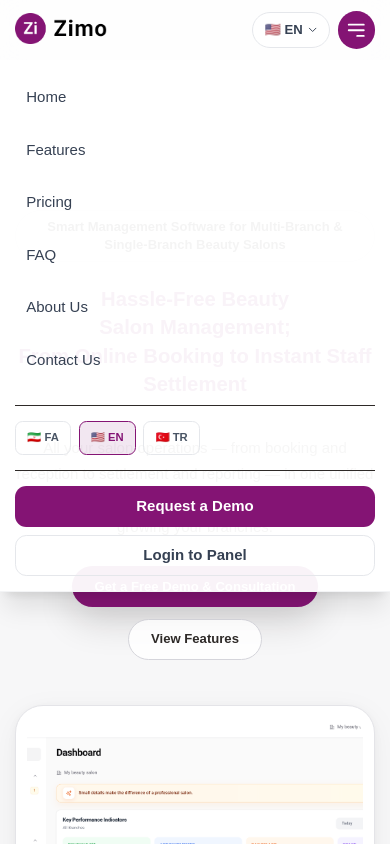
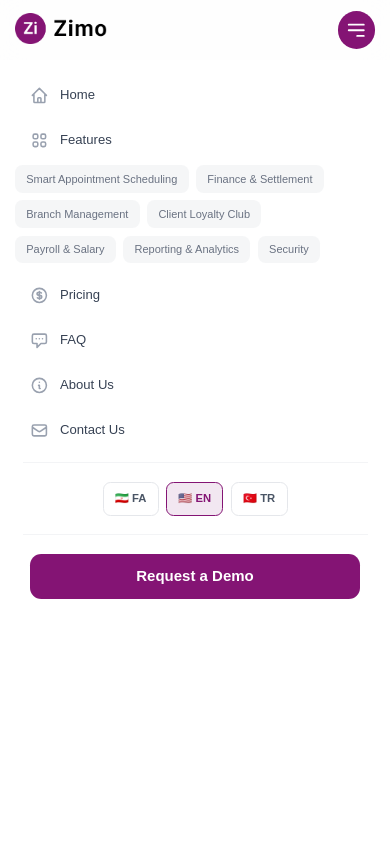
Before and after one commit to mehdijalalii/zimo-frontend, a Next.js app: page /en in a window 390 px wide. Both pictures are taken after a click on the button 356 px from the left and 30 px from the top of the page. Shown: the top 844 px of the page. Built offline with nearby package versions, Linux system fonts and the light colour scheme.

Commit message:
refactor: mobile menu with feature sub-items, icons, and improved styling

```diff
--- a/src/components/Header.tsx
+++ b/src/components/Header.tsx
@@ -219,7 +219,7 @@ export default function Header({ locale, translations }: HeaderProps) {
   const nav = translations.nav;
 
   return (
-    <header className="fixed inset-x-0 top-0 z-50 w-full border-b border-gray-100 bg-white/80 backdrop-blur-md transition-all duration-300">
+    <><header className="fixed inset-x-0 top-0 z-50 w-full border-b border-gray-100 bg-white/80 backdrop-blur-md transition-all duration-300">
       <div className="mx-auto flex h-16 max-w-7xl items-center justify-between px-4 sm:px-6 lg:px-8">
         <div className="flex items-center gap-4">
           <Link href={getHref(locale, 'home')} className="flex items-center">
@@ -316,15 +316,15 @@ export default function Header({ locale, translations }: HeaderProps) {
             >
               {nav.demo}
             </Link>
-            <Link
+            {/* <Link
               href={getLoginHref()}
               className="rounded-full border border-gray-200 bg-white px-5 py-2 text-sm font-bold text-gray-700 transition hover:bg-gray-50"
             >
               {nav.login}
-            </Link>
+            </Link> */}
           </div>
 
-          <LanguageSwitcher locale={locale} />
+          {!mobileMenuOpen && <LanguageSwitcher locale={locale} />}
 
           <button
             className="flex size-10 items-center justify-center rounded-full bg-[#841474] text-white lg:hidden"
@@ -337,45 +337,93 @@ export default function Header({ locale, translations }: HeaderProps) {
         </div>
       </div>
 
+    </header>
       {mobileMenuOpen && (
-        <div className="absolute inset-x-0 top-full border-b border-gray-100 bg-white/95 p-4 shadow-xl backdrop-blur-xl lg:hidden">
-          <div className="flex flex-col gap-2">
-            <Link href={getHref(locale, 'home')} className="rounded-lg p-3 text-gray-700 hover:bg-gray-50">
+        <div className="fixed inset-0 top-16 z-[60] bg-white overflow-y-auto lg:hidden">
+          <div className="p-4 flex flex-col gap-1">
+            <Link href={getHref(locale, 'home')} onClick={() => setMobileMenuOpen(false)}
+              className="flex items-center gap-3 py-3 px-4 rounded-xl text-sm font-medium text-gray-700 hover:text-[#841474] hover:bg-gray-50 transition-colors">
+              <svg className="size-5 shrink-0 text-gray-400" fill="none" viewBox="0 0 24 24" stroke="currentColor">
+                <path strokeLinecap="round" strokeLinejoin="round" strokeWidth={2} d="M3 12l2-2m0 0l7-7 7 7M5 10v10a1 1 0 001 1h3m10-11l2 2m-2-2v10a1 1 0 01-1 1h-3m-6 0a1 1 0 001-1v-4a1 1 0 011-1h2a1 1 0 011 1v4a1 1 0 001 1m-6 0h6" />
+              </svg>
               {nav.home}
             </Link>
-            <Link href={getHref(locale, 'features')} className="rounded-lg p-3 text-gray-700 hover:bg-gray-50">
+
+            <Link href={getHref(locale, 'features')} onClick={() => setMobileMenuOpen(false)}
+              className="flex items-center gap-3 py-3 px-4 rounded-xl text-sm font-medium text-gray-700 hover:text-[#841474] hover:bg-gray-50 transition-colors">
+              <svg className="size-5 shrink-0 text-gray-400" fill="none" viewBox="0 0 24 24" stroke="currentColor">
+                <path strokeLinecap="round" strokeLinejoin="round" strokeWidth={2} d="M4 6a2 2 0 012-2h2a2 2 0 012 2v2a2 2 0 01-2 2H6a2 2 0 01-2-2V6zm10 0a2 2 0 012-2h2a2 2 0 012 2v2a2 2 0 01-2 2h-2a2 2 0 01-2-2V6zM4 16a2 2 0 012-2h2a2 2 0 012 2v2a2 2 0 01-2 2H6a2 2 0 01-2-2v-2zm10 0a2 2 0 012-2h2a2 2 0 012 2v2a2 2 0 01-2 2h-2a2 2 0 01-2-2v-2z" />
+              </svg>
               {nav.features}
             </Link>
-            <Link href={getHref(locale, 'pricing')} className="rounded-lg p-3 text-gray-700 hover:bg-gray-50">
+            <div className="flex flex-wrap gap-2 pr-11 pb-2">
+              {features.map((item) => {
+                const megaData = nav.mega[item.slug];
+                if (!megaData) return null;
+                return (
+                  <Link
+                    key={item.slug}
+                    href={getFeatureHref(locale, item.slug)}
+                    onClick={() => setMobileMenuOpen(false)}
+                    className="text-[11px] py-1.5 px-3 rounded-lg bg-gray-100/80 text-gray-500 hover:bg-[#841474]/10 hover:text-[#841474] transition-colors"
+                  >
+                    {megaData.title}
+                  </Link>
+                );
+              })}
+            </div>
+
+            <Link href={getHref(locale, 'pricing')} onClick={() => setMobileMenuOpen(false)}
+              className="flex items-center gap-3 py-3 px-4 rounded-xl text-sm font-medium text-gray-700 hover:text-[#841474] hover:bg-gray-50 transition-colors">
+              <svg className="size-5 shrink-0 text-gray-400" fill="none" viewBox="0 0 24 24" stroke="currentColor">
+                <path strokeLinecap="round" strokeLinejoin="round" strokeWidth={2} d="M12 8c-1.657 0-3 .895-3 2s1.343 2 3 2 3 .895 3 2-1.343 2-3 2m0-8c1.11 0 2.08.402 2.599 1M12 8V7m0 1v8m0 0v1m0-1c-1.11 0-2.08-.402-2.599-1M21 12a9 9 0 11-18 0 9 9 0 0118 0z" />
+              </svg>
               {nav.pricing}
             </Link>
-            <Link href={getHref(locale, 'faq')} className="rounded-lg p-3 text-gray-700 hover:bg-gray-50">
+
+            <Link href={getHref(locale, 'faq')} onClick={() => setMobileMenuOpen(false)}
+              className="flex items-center gap-3 py-3 px-4 rounded-xl text-sm font-medium text-gray-700 hover:text-[#841474] hover:bg-gray-50 transition-colors">
+              <svg className="size-5 shrink-0 text-gray-400" fill="none" viewBox="0 0 24 24" stroke="currentColor">
+                <path strokeLinecap="round" strokeLinejoin="round" strokeWidth={2} d="M8 10h.01M12 10h.01M16 10h.01M9 16H5a2 2 0 01-2-2V6a2 2 0 012-2h14a2 2 0 012 2v8a2 2 0 01-2 2h-5l-5 5v-5z" />
+              </svg>
               {nav.faq}
             </Link>
-            <Link href={getHref(locale, 'about')} className="rounded-lg p-3 text-gray-700 hover:bg-gray-50">
+
+            <Link href={getHref(locale, 'about')} onClick={() => setMobileMenuOpen(false)}
+              className="flex items-center gap-3 py-3 px-4 rounded-xl text-sm font-medium text-gray-700 hover:text-[#841474] hover:bg-gray-50 transition-colors">
+              <svg className="size-5 shrink-0 text-gray-400" fill="none" viewBox="0 0 24 24" stroke="currentColor">
+                <path strokeLinecap="round" strokeLinejoin="round" strokeWidth={2} d="M13 16h-1v-4h-1m1-4h.01M21 12a9 9 0 11-18 0 9 9 0 0118 0z" />
+              </svg>
               {nav.about}
             </Link>
-            <Link href={getHref(locale, 'contact')} className="rounded-lg p-3 text-gray-700 hover:bg-gray-50">
+
+            <Link href={getHref(locale, 'contact')} onClick={() => setMobileMenuOpen(false)}
+              className="flex items-center gap-3 py-3 px-4 rounded-xl text-sm font-medium text-gray-700 hover:text-[#841474] hover:bg-gray-50 transition-colors">
+              <svg className="size-5 shrink-0 text-gray-400" fill="none" viewBox="0 0 24 24" stroke="currentColor">
+                <path strokeLinecap="round" strokeLinejoin="round" strokeWidth={2} d="M3 8l7.89 5.26a2 2 0 002.22 0L21 8M5 19h14a2 2 0 002-2V7a2 2 0 00-2-2H5a2 2 0 00-2 2v10a2 2 0 002 2z" />
+              </svg>
               {nav.contact}
             </Link>
 
-            <div className="mt-4 flex flex-wrap items-center gap-2 border-t pt-4">
+            <div className="h-px bg-gray-100 mx-2 my-2" />
+
+            <div className="flex flex-wrap items-center justify-center gap-2 px-4 py-2">
               <MobileLangLink locale={locale} target="fa" pathname={pathname}>🇮🇷 FA</MobileLangLink>
               <MobileLangLink locale={locale} target="en" pathname={pathname}>🇺🇸 EN</MobileLangLink>
               <MobileLangLink locale={locale} target="tr" pathname={pathname}>🇹🇷 TR</MobileLangLink>
             </div>
 
-            <div className="mt-2 flex flex-col gap-2 border-t pt-4">
-              <Link href={getHref(locale, 'demo')} className="flex h-11 items-center justify-center rounded-xl bg-[#841474] font-bold text-white">
+            <div className="h-px bg-gray-100 mx-2 my-2" />
+
+            <div className="px-4 mt-2">
+              <Link href={getHref(locale, 'demo')} onClick={() => setMobileMenuOpen(false)}
+                className="flex h-12 w-full items-center justify-center rounded-xl bg-[#841474] font-bold text-white hover:bg-[#6b105d] transition-colors">
                 {nav.demo}
-              </Link>
-              <Link href={getLoginHref()} className="flex h-11 items-center justify-center rounded-xl border border-gray-200 font-bold text-gray-700">
-                {nav.login}
               </Link>
             </div>
           </div>
         </div>
       )}
-    </header>
+    </>
   );
 }
--- a/src/components/home/HomeHighlights.tsx
+++ b/src/components/home/HomeHighlights.tsx
@@ -24,7 +24,7 @@ export default function HomeHighlights({ locale, translations }: HomeHighlightsP
   const { highlights } = translations;
 
   return (
-    <section className="section-block bg-[#841474]/[0.12]">
+    <section className="section-block pt-8 md:pt-12 bg-[#841474]/[0.12]">
       <div className="mx-auto max-w-6xl">
         <div className="mb-10 text-center">
           <p className="section-kicker mx-auto">{highlights.kicker}</p>
```
